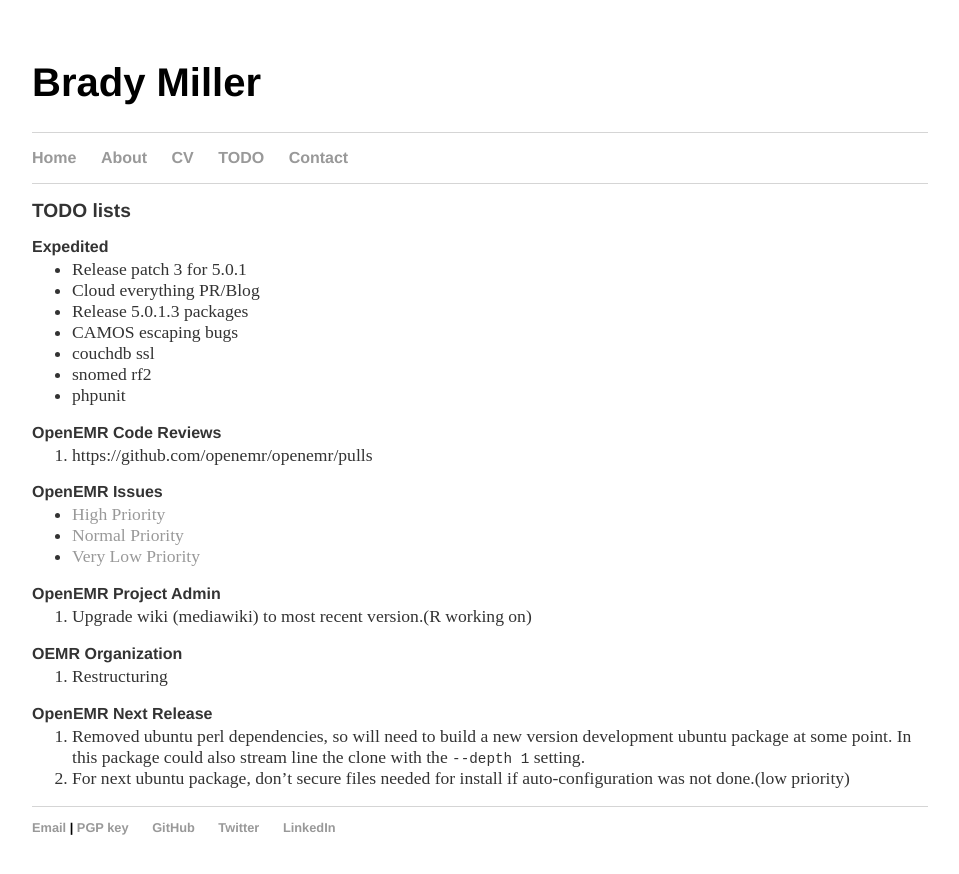
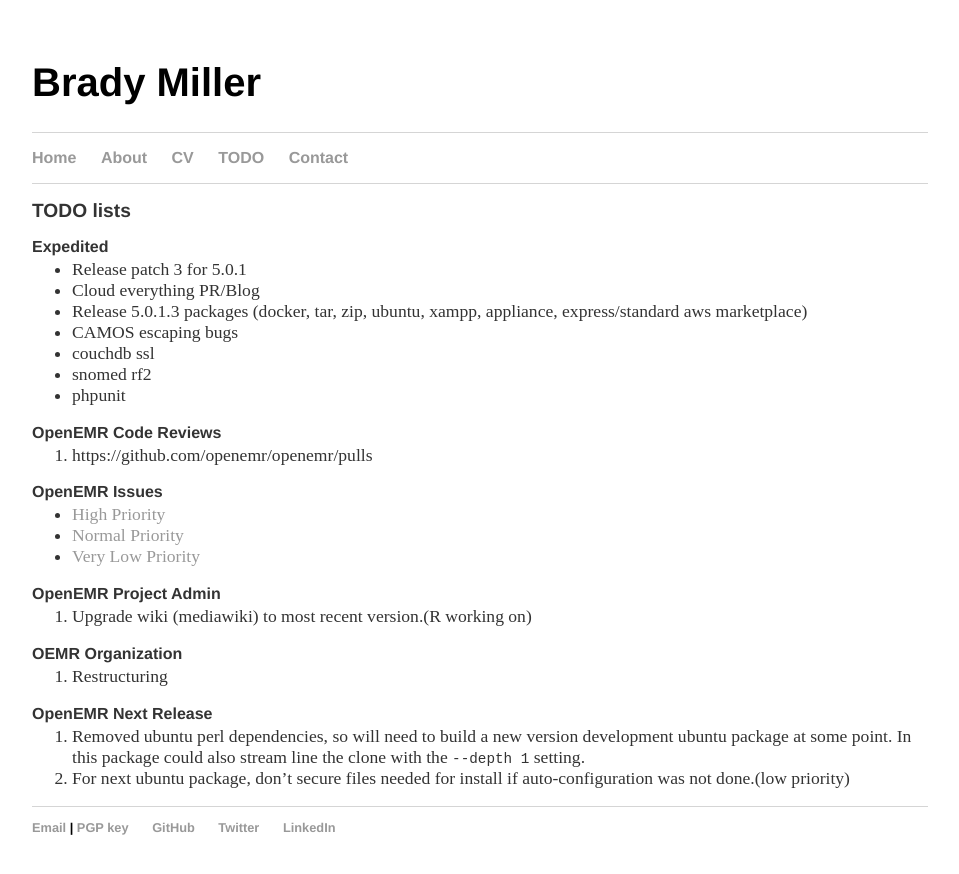
Before and after one commit to bradymiller/bradymiller.github.io, a Jekyll site: the page built from todo/index.md, in a window 1280 px wide. Shown: the top 874 px of the page, without its empty margins (160-1119 px from the left). Built offline with Jekyll 4.4.1, drawn with Linux system fonts in a browser that asks for light colours; our own code applies the rules of GitHub Pages for plain Markdown files.

Commit message:
Update index.md

```diff
--- a/todo/index.md
+++ b/todo/index.md
@@ -6,7 +6,7 @@
 ### Expedited
 * Release patch 3 for 5.0.1
 * Cloud everything PR/Blog
-* Release 5.0.1.3 packages
+* Release 5.0.1.3 packages (docker, tar, zip, ubuntu, xampp, appliance, express/standard aws marketplace)
 * CAMOS escaping bugs
 * couchdb ssl
 * snomed rf2
```
